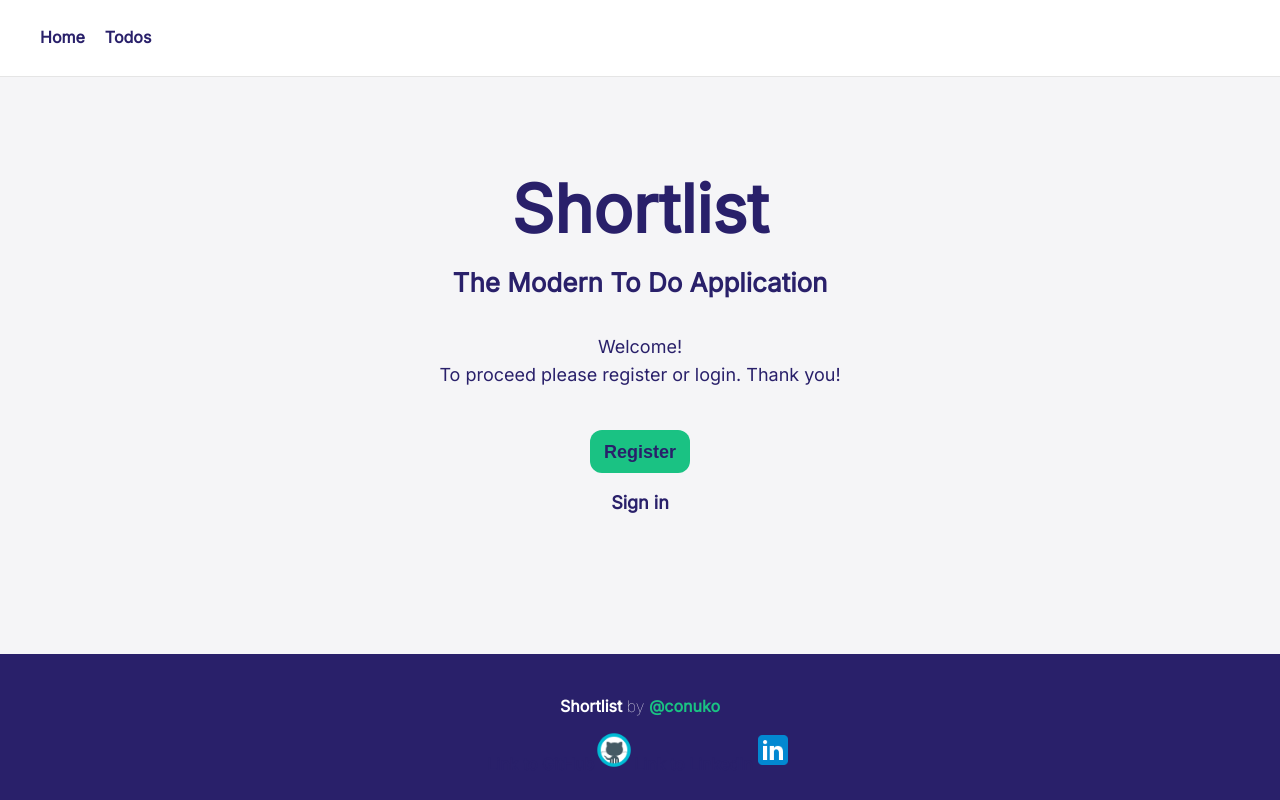
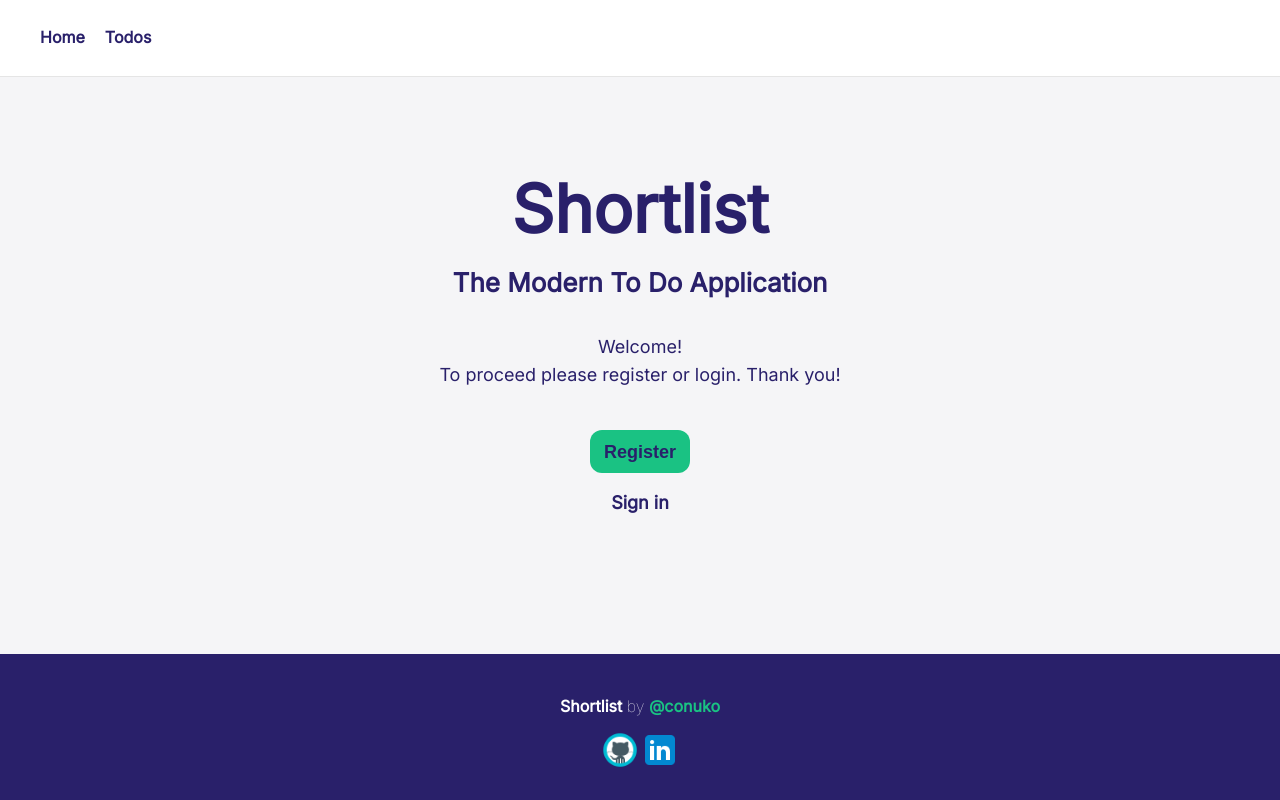
Before and after one commit to conuko/tasks-and-goals, a React (Vite) app: page / in a window 1280 px wide. Built offline with nearby package versions, Linux system fonts and the light colour scheme.

Commit message:
fix: footer icons

```diff
--- a/src/components/layout/Footer.tsx
+++ b/src/components/layout/Footer.tsx
@@ -17,14 +17,12 @@ const Footer = () => {
             </a>
             <br />
             <a href="http://www.github.com/conuko" target="_blank">
-              Link to GitHub
               <img className="footer__icon" src={GitHub} alt="GitHub" />
             </a>
             <a
               href="https://www.linkedin.com/in/constantin-unterkofler"
               target="_blank"
             >
-              Link to LinkedIn
               <img className="footer__icon" src={LinkedIn} alt="LinkedIn" />
             </a>
           </p>
```
